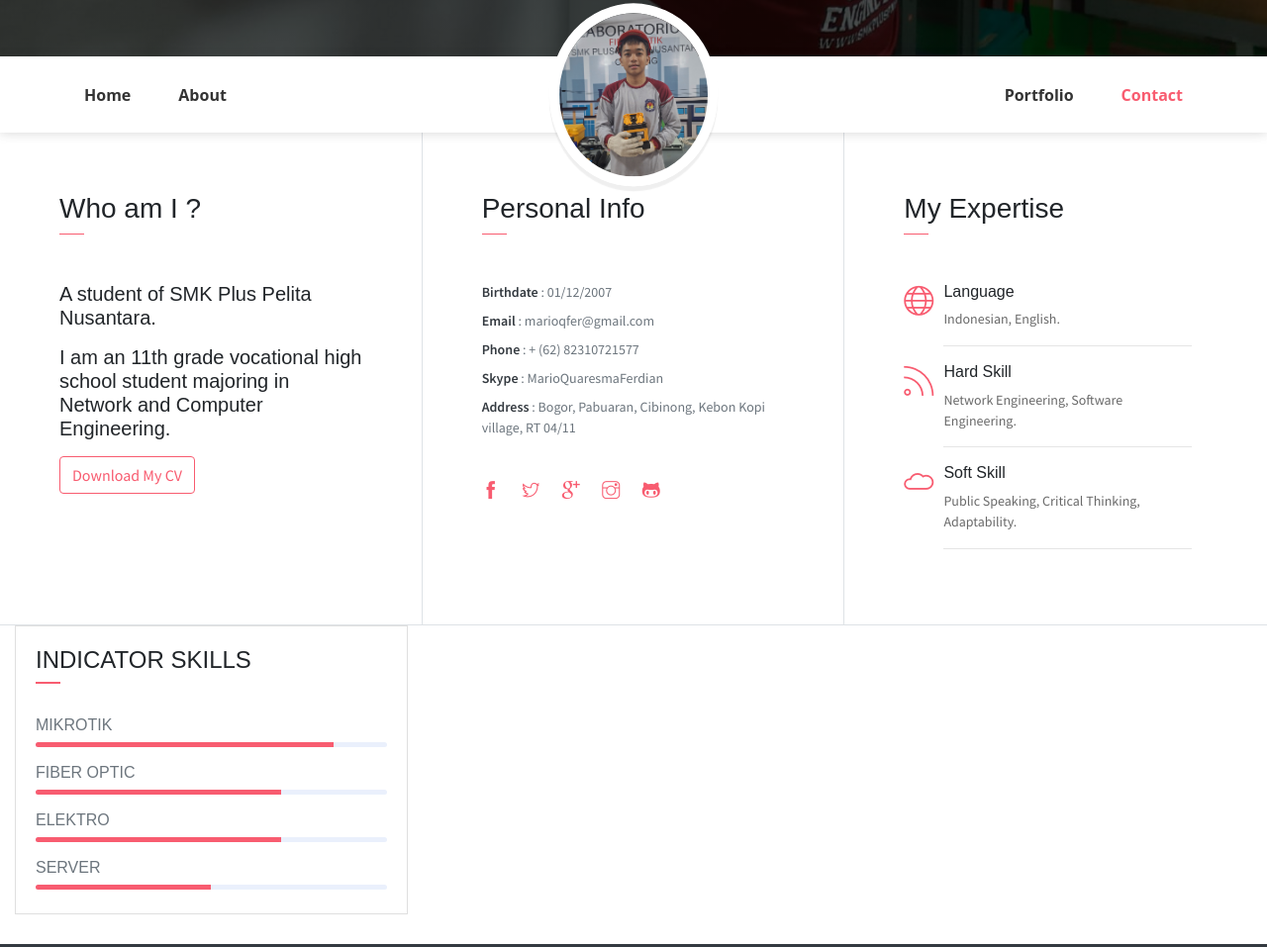
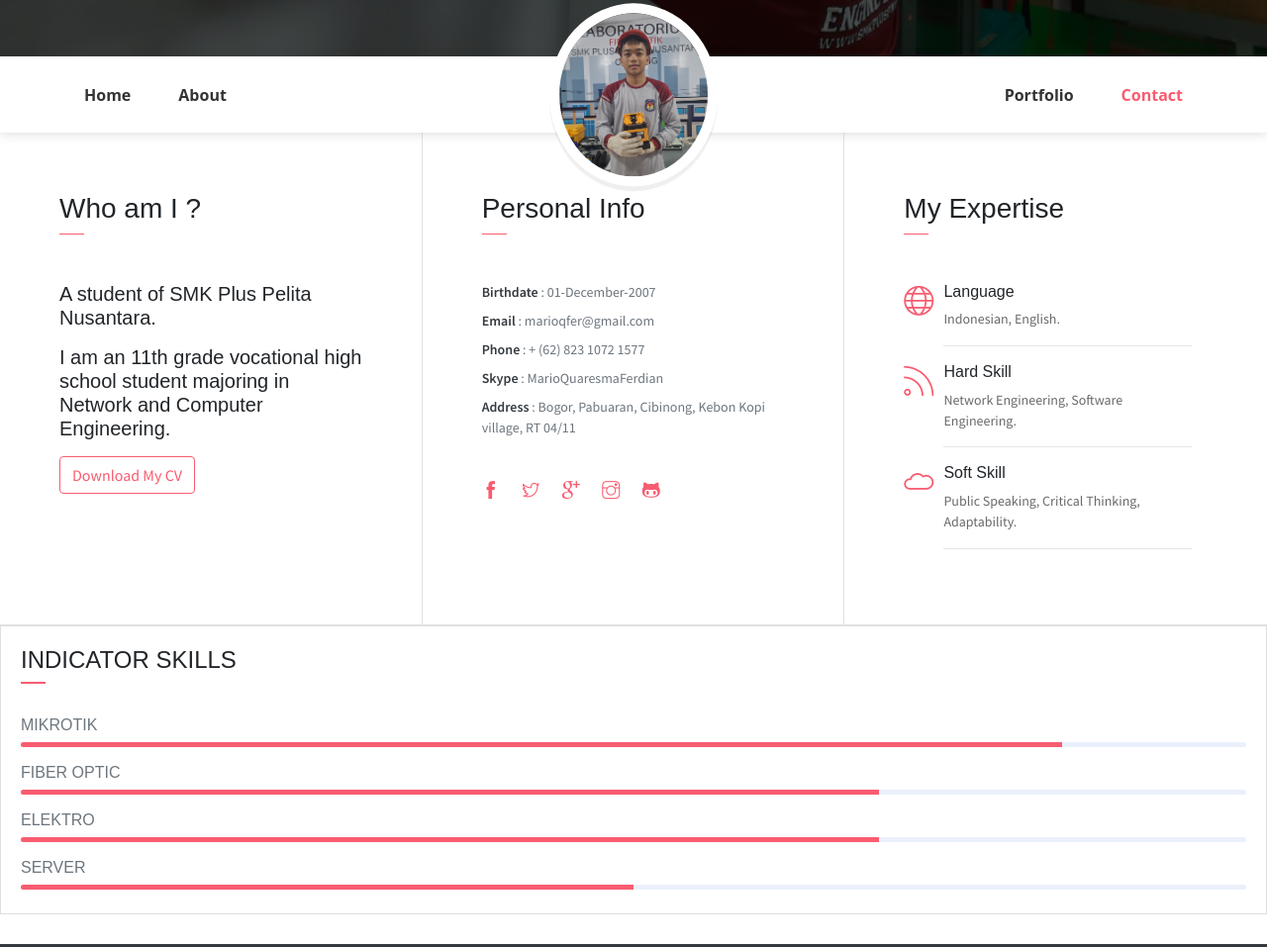
Before and after one commit to Marioooo01/MarioQ.github.io, a website: page index.html in a window 1280 px wide. Shown: the part 583-1540 px from the top of the page at 99% size. Drawn offline with Linux system fonts and the light colour scheme.

Commit message:
Add files via upload

```diff
--- a/index.html
+++ b/index.html
@@ -73,9 +73,9 @@
                 <h3 class="font-weight-light">Personal Info</h3>
                 <span class="line mb-5"></span>
                 <ul class="mt40 info list-unstyled">
-                    <li><span>Birthdate</span> : 01/12/2007</li>
+                    <li><span>Birthdate</span> : 01-December-2007</li>
                     <li><span>Email</span> : marioqfer@gmail.com</li>
-                    <li><span>Phone</span> : + (62) 82310721577</li>
+                    <li><span>Phone</span> : + (62) 823 1072 1577</li>
                     <li><span>Skype</span> : MarioQuaresmaFerdian </li>
                     <li><span>Address</span> : Bogor, Pabuaran, Cibinong, Kebon Kopi village, RT 04/11</li>
                 </ul>
@@ -117,7 +117,6 @@
             </div>
         </div>
     </div>
-    <div class="col-lg-4">
         <div class="card">
            <div class="card-header">
                 <div class="pull-left">
@@ -144,10 +143,9 @@
                 </div>
             </div>
         </div>
-                </div>
-            </div>
-        </div>
-    </section>
+    </div>
+    </div>
+       </section>
 
     <section class="section bg-dark text-center">
         <div class="container">
```
